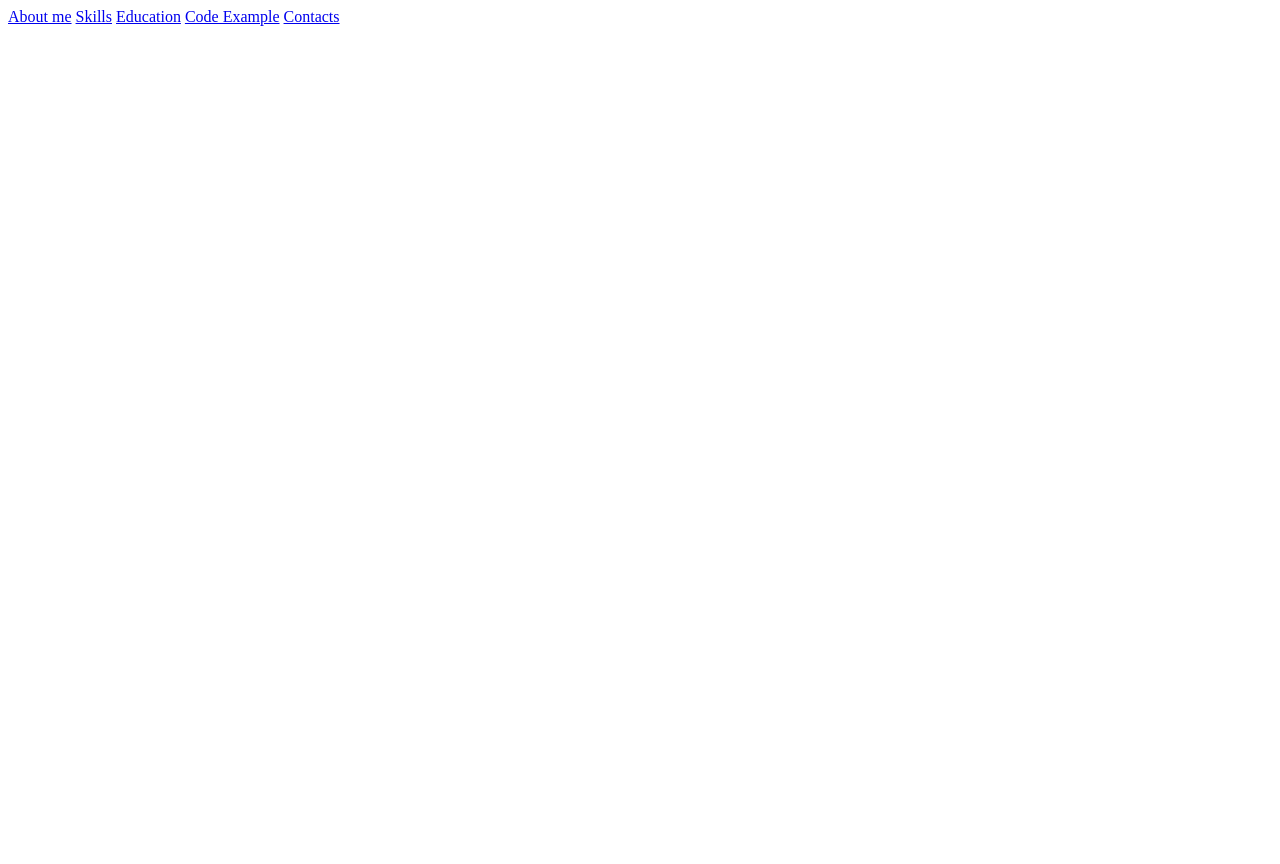
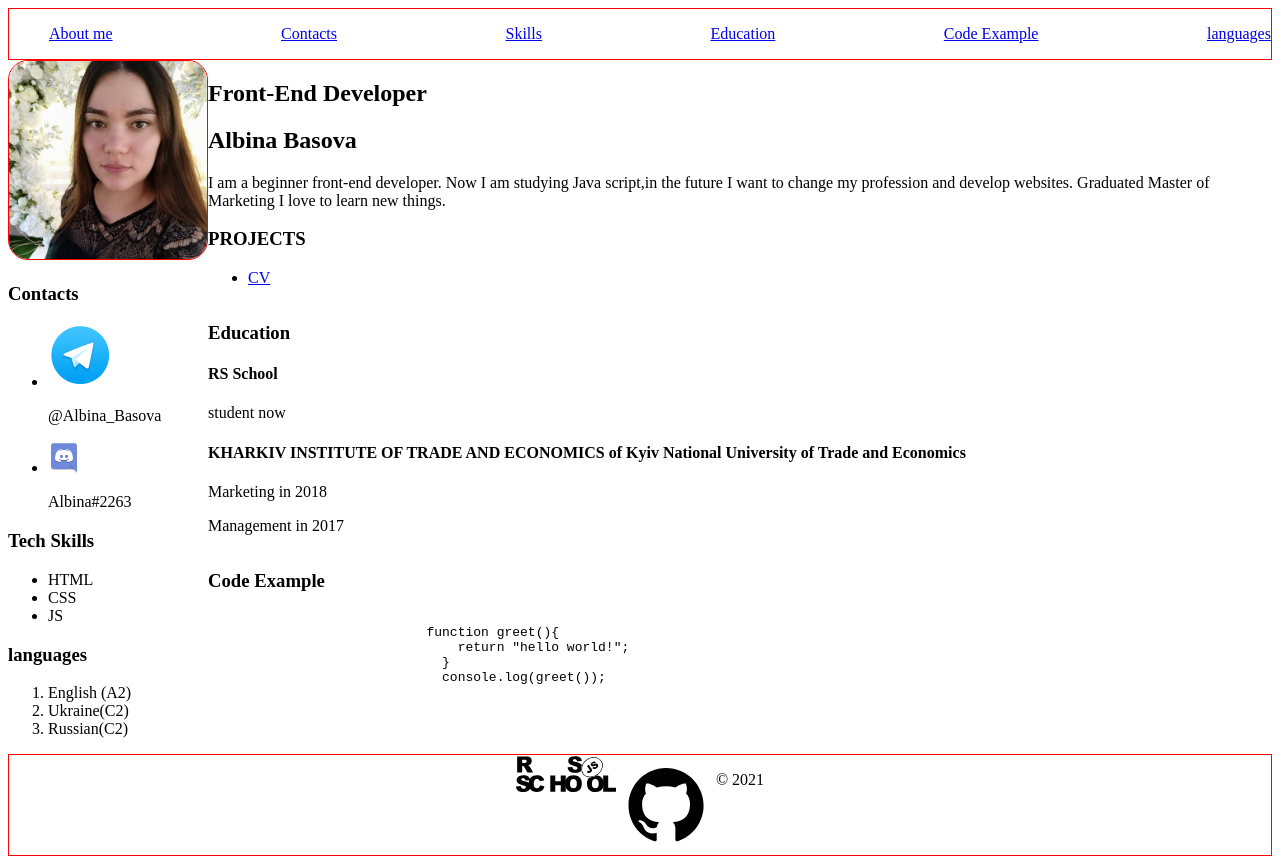
Before and after one commit to Albina11/rsschool-cv-archived-, a plain HTML site: page index.html in a window 1280 px wide. Before the commit the page ends 800 px from the top, so only its background shows below. Drawn offline with Linux system fonts and the light colour scheme; files that its build step writes are made by us from their sources.

Commit message:
feat: add menu

```diff
--- a/css/style.css
+++ b/css/style.css
@@ -0,0 +1,46 @@
+* {
+    box-sizing: border-box;
+  }
+    body {
+        display: flex;
+        flex-direction: column;
+        justify-content: space-between;
+      }
+#wrapper{
+    display: flex;
+    flex-direction: row-reverse;
+    justify-content: space-between;
+}
+.header-container{
+    border: 1px solid red;
+}
+.menu-list{
+    display: flex;
+    justify-content: space-between;
+    list-style-type: none
+}
+.main-container{
+    display: flex;
+    flex-direction: column;
+}
+.footer-container{
+    border: 1px solid red;
+    display: flex;
+    justify-content: center;
+    margin: 0px;
+    padding: 0px;
+}
+.logo{
+    width: 100px;
+    height: 100px;
+
+}
+.git-logo{
+    width:100px;
+    height: 100px;
+}
+.photo-me{
+    border: 1px solid red;
+    width: 200px;
+    border-radius: 10%;
+}
--- a/index.html
+++ b/index.html
@@ -4,19 +4,143 @@
     <meta charset="UTF-8">
     <meta http-equiv="X-UA-Compatible" content="IE=edge">
     <meta name="viewport" content="width=device-width, initial-scale=1.0">
-    <link rel="stylesheet" href="style.css">
-    <title>Document</title>
+    <link rel="stylesheet" href="./css/style.css">
+
+    <title>CV</title>
 </head>
 <body>
-    <header class="header">
-        <nav class="nav">
-            <a href="#About me">About me</a>
-            <a href="#Skills">Skills</a>
-            <a href="#Education">Education</a>
-            <a href="#Code Example">Code Example</a>
-            <a href="#Contacts">Contacts</a>
 
-        </nav>
+     <header class="header">
+         <div class="header-container">
+            <nav class="menu">
+                <ul class="menu-list">
+                    <li class="menu-item">
+                        <a href="#About-me">About me</a>
+                    </li>
+                    <li class="menu-item">
+                        <a href="#Contacts">Contacts</a>
+                    </li>
+                    <li class="menu-item">
+                        <a href="#Skills">Skills</a>
+                    </li>
+                    <li class="menu-item">
+                        <a href="#Education">Education</a>
+                    </li>
+                    <li class="menu-item">
+                        <a href="#Code-Example">Code Example</a>
+                    </li>
+                    <li class="menu-item">
+                        <a href="#Languages">languages</a>
+                    </li>
+                </ul>
+            </nav>
+        </div>
     </header>
+    <div id="wrapper">
+    <main class="main-container">
+        <div class="main-content-section">
+            <!-- About me section -->
+        <section class="about-me-section" >
+            <h2 class="about-me-profession">Front-End Developer </h2>
+                <h1 class="about-me-name">Albina Basova </h1>
+                    <p class="about-me-discription" id="About-me">I am a beginner front-end developer.
+                        Now I am studying Java script,in the future I want to change my profession and develop websites.
+                        Graduated Master of Marketing I love to learn new things.
+                    </p>
+        </section>
+            <!-- My PROJECTS-->
+        <section class="PROJECTS">
+                <h3 class="main-content-title"> PROJECTS </h3>
+                    <ul>
+                        <li>
+                            <a href="https://Albina11.github.io/rsschool-cv/">CV</a>
+                        </li>
+                    </ul>
+         </section>
+        </div>
+            <!--  My education     -->
+            <section class="education">
+                <div class="My-education" id="Education">
+                        <h3 class="main-content-title">Education</h3>
+                    <!--education2-->
+                <div>
+                    <h4> RS School </h4>
+                        <p> student now</p>
+                </div>
+                <div>
+                    <h4 class="My-education-university">KHARKIV INSTITUTE OF TRADE AND ECONOMICS
+                                of Kyiv National University of Trade and Economics </h4>
+                    <p class="My-education-university-faculty">Marketing in 2018</p>
+                </div>
+                     <p class="My-education-university-faculty"> Management in 2017</p>
+                </div>
+            </section>
+            <section class="Code">
+                <div class="Code-Example" id="Code-Example">
+                    <h3>Code Example </h3>
+                    <pre>
+                        <code>
+                            function greet(){
+                                return "hello world!";
+                              }
+                              console.log(greet());
+                        </code>
+                    </pre>
+                </div>
+            </section>
+    </main>
+    <aside class="sidebar-container">
+        <section class="contacts">
+                <img class="photo-me" src="img/photo1.jpg"  alt="my photo">
+            <div class="contacts-section"  id="Contacts">
+                <h3 class="sidebar-title">Contacts</h3>
+               <div class="contacts-section-type">
+                    <ul>
+                        <li>
+                           <img src="img/telegram.ico" alt="Telegram">
+                           <p>@Albina_Basova</p>
+                        </li>
+                        <li>
+                            <img src="img/discord.svg" alt="Discord">
+                            <p>Albina#2263</p>
+                        </li>
+                    </ul>
+               </div>
+            </div>
+        </section>
+            <section class="skills">
+            <!-- tech skills section -->
+            <div class="tech-skills-section" id="Skills">
+                <h3 class="sidebar-title">Tech Skills</h3>
+                <ul class="tech-skills-list">
+                    <li class="tech-skills-item"> <span class="skills-item-text">HTML </span> </li>
+                    <li class="tech-skills-item"> <span class="skills-item-text">CSS </span></li>
+                    <li class="tech-skills-item"> <span class="skills-item-text">JS </span></li>
+                </ul>
+            </div>
+            </section>
+        <section class="languages" id="Languages">
+            <div class="languages">
+                <h3>languages</h3>
+                <ol>
+                    <li>English (A2)</li>
+                    <li>Ukraine(C2)</li>
+                    <li>Russian(C2)</li>
+                </ol>
+            </div>
+        </section>
+    </aside>
+</div>
+    <footer class="footer-container">
+        <div class="logo">
+        <a href="https://rs.school/js/"><img src="img/rs_school_js.svg" alt="RS logo"> </a>
+        </div>
+        <div class=" git-logo">
+            <a href="https://github.com/Albina11"> <img src="img/github_git_icon_145985.svg" alt="Git logo"></a>
+        </div>
+        <div class="year">
+            <p> &copy; 2021</p>
+        </div>
+    </footer>
 </body>
 </html>
```
Also changed, not shown: img/discord.svg (added), img/github_git_icon_145985.svg (added), img/photo1.jpg (added), img/rs_school_js.svg (added), img/telegram.ico (added), 1 other file.
